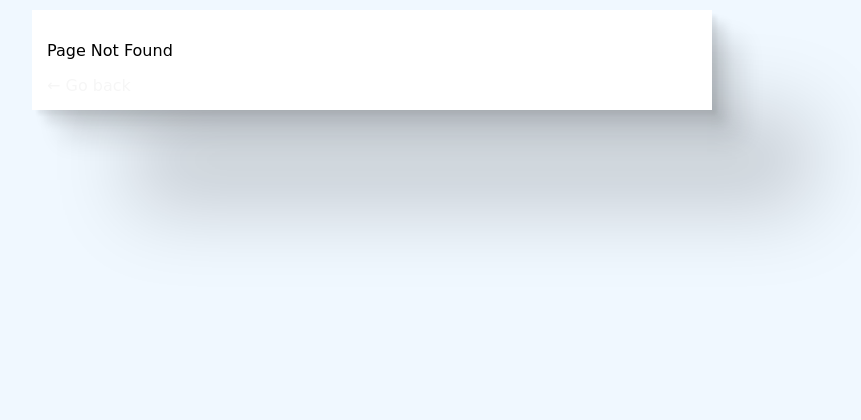
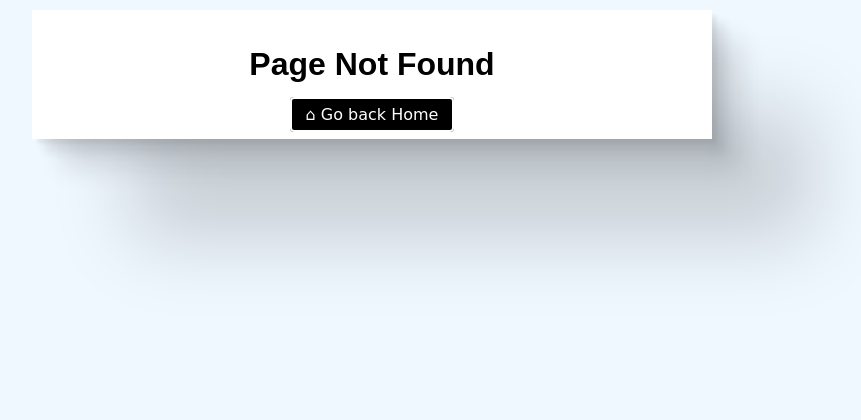
Before and after one commit to AbdiZAk/Django_Todo_App, a Django app: template base/templates/base/404.html in a window 1280 px wide. Shown: the top 420 px of the page, without its empty margins (268-1129 px from the left). Run offline with Django 4.2, Linux system fonts and the light colour scheme; the template is opened without the code that fills it, so the values that code supplies are empty; some web fonts are replaced.

Commit message:
update error pages

```diff
--- a/base/forms.py
+++ b/base/forms.py
@@ -37,7 +37,6 @@ class CustomUserCreationForm(UserCreationForm):
     def save(self, commit=True):
         user = User.objects.create_user(
             self.cleaned_data['username'],
-            self.cleaned_data['email'],
             self.cleaned_data['password1']
         )
         return user
--- a/base/static/css/style.css
+++ b/base/static/css/style.css
@@ -237,6 +237,12 @@ label{
 
 }
 
+.error{
+    display: flex;
+    justify-content: space-evenly;
+    align-items: center;
+}
+
 @media (max-width: 470px) {
      .container {
         max-width: 350px;
--- a/base/templates/base/404.html
+++ b/base/templates/base/404.html
@@ -1,6 +1,7 @@
 {% extends 'base/main.html' %}
 {% block content%}
-    <p>Page Not Found </p>
-    <a href="{% url 'tasks' %}">&#8592; Go back</a>
-
+    <div class="error">
+        <h1> Page Not Found </h1>
+        <a class="btn" href="{% url 'tasks' %}">&#x2302; Go back Home</a>
+    </div>
 {% endblock content %}
--- a/base/templates/base/main.html
+++ b/base/templates/base/main.html
@@ -15,6 +15,13 @@
     <link rel="manifest" href="{% static 'icons/site.webmanifest' %}">
     <link rel="stylesheet" type="text/css" href="{% static 'css/style.css' %}">
     <title>To Do Items</title>
+    <style>
+        .error{
+    display: block;
+    text-align: center;
+}
+
+    </style>
 </head>
 <body>
 <div class="wrapper">
```
Also changed, not shown: base/templates/base/500.html (+4 -3 lines), todo_app/settings.py (+14 -14 lines).
